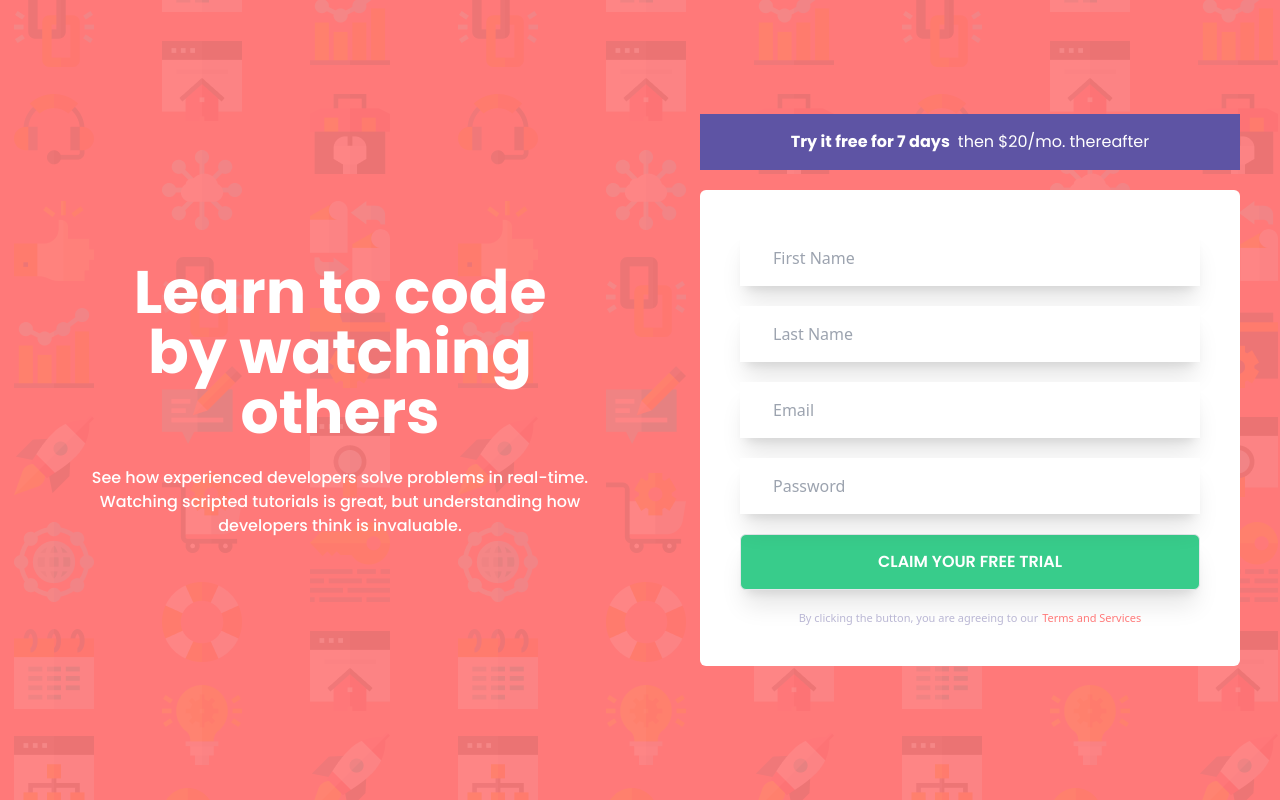
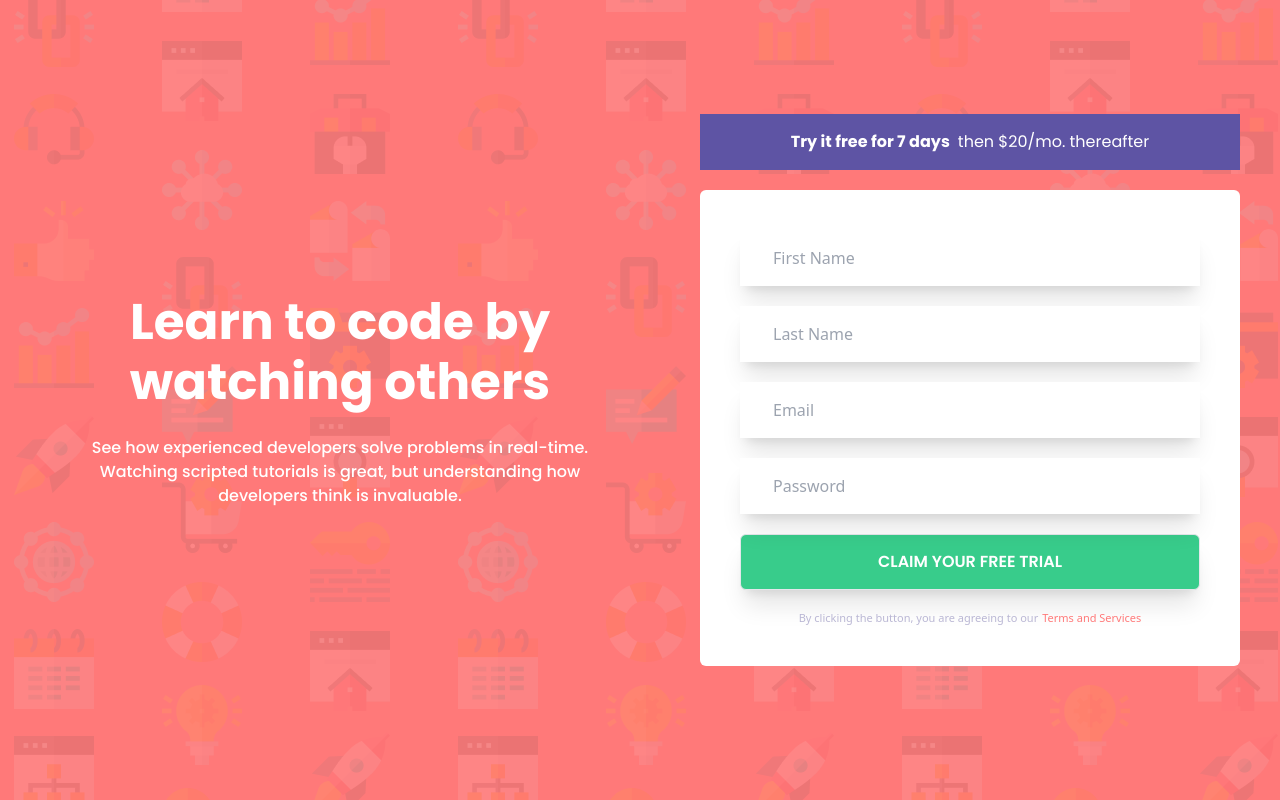
Before and after one commit to VAxoJan/Sign-up-validation, a React (Vite) app: page / in a window 1280 px wide. Built offline with nearby package versions, Linux system fonts and the light colour scheme.

Commit message:
finished

```diff
--- a/src/components/_atoms/LeftSide/LeftSide.tsx
+++ b/src/components/_atoms/LeftSide/LeftSide.tsx
@@ -1,7 +1,7 @@
 const LeftSide = () => {
   return (
     <div className="flex flex-col justify-center px-[20px] xl:px-0 items-center w-full md:w-[500px] my-8 md:my-0 md:ml-[50px] font-mainFont">
-    <h1 className="text-white font-bold text-[50px] md:text-[60px] leading-[50px] md:leading-[60px] text-center">
+    <h1 className="text-white font-bold xl:text-[50px] text-[30px] xl:mt-0 mt-[130px] md:text-[60px] leading-[50px] md:leading-[60px] text-center">
       Learn to code by watching others
     </h1>
     <p className="text-white font-medium mt-6 text-center">
```
